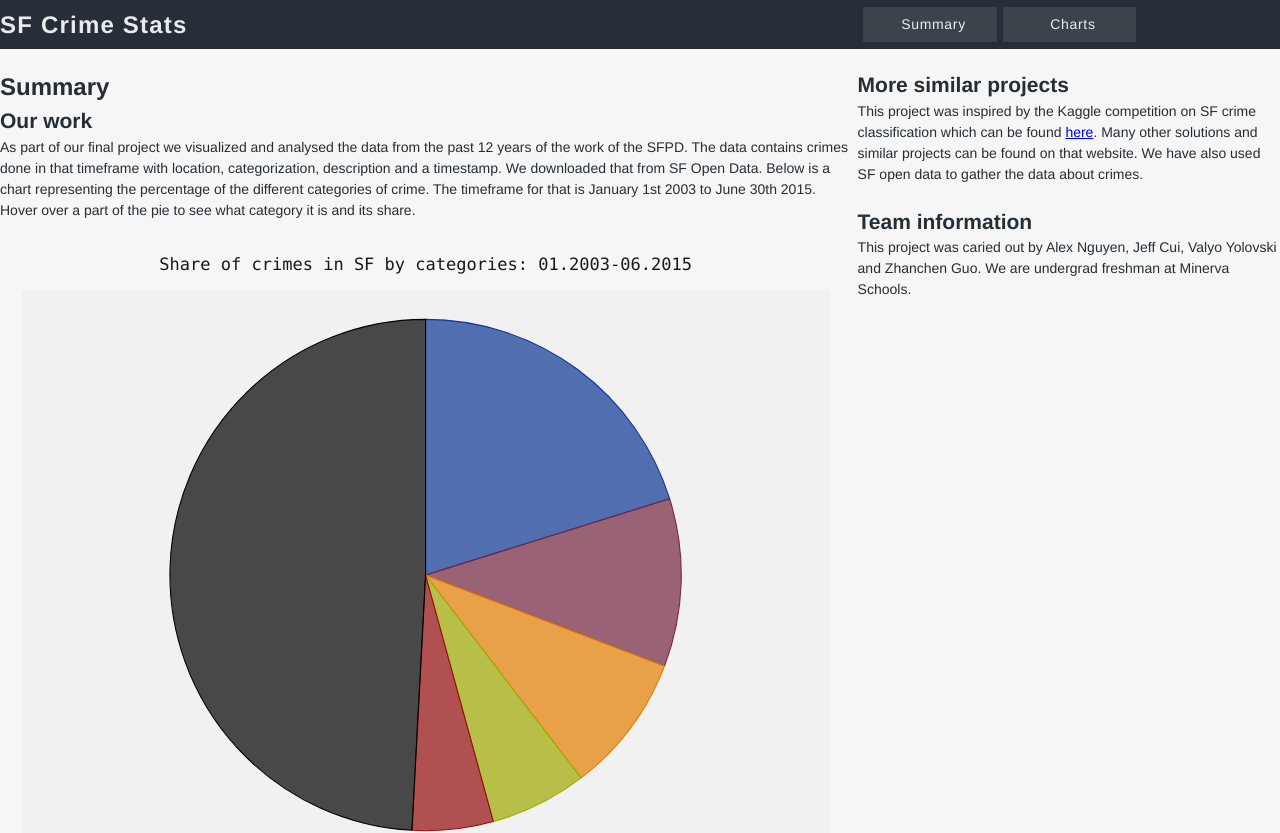
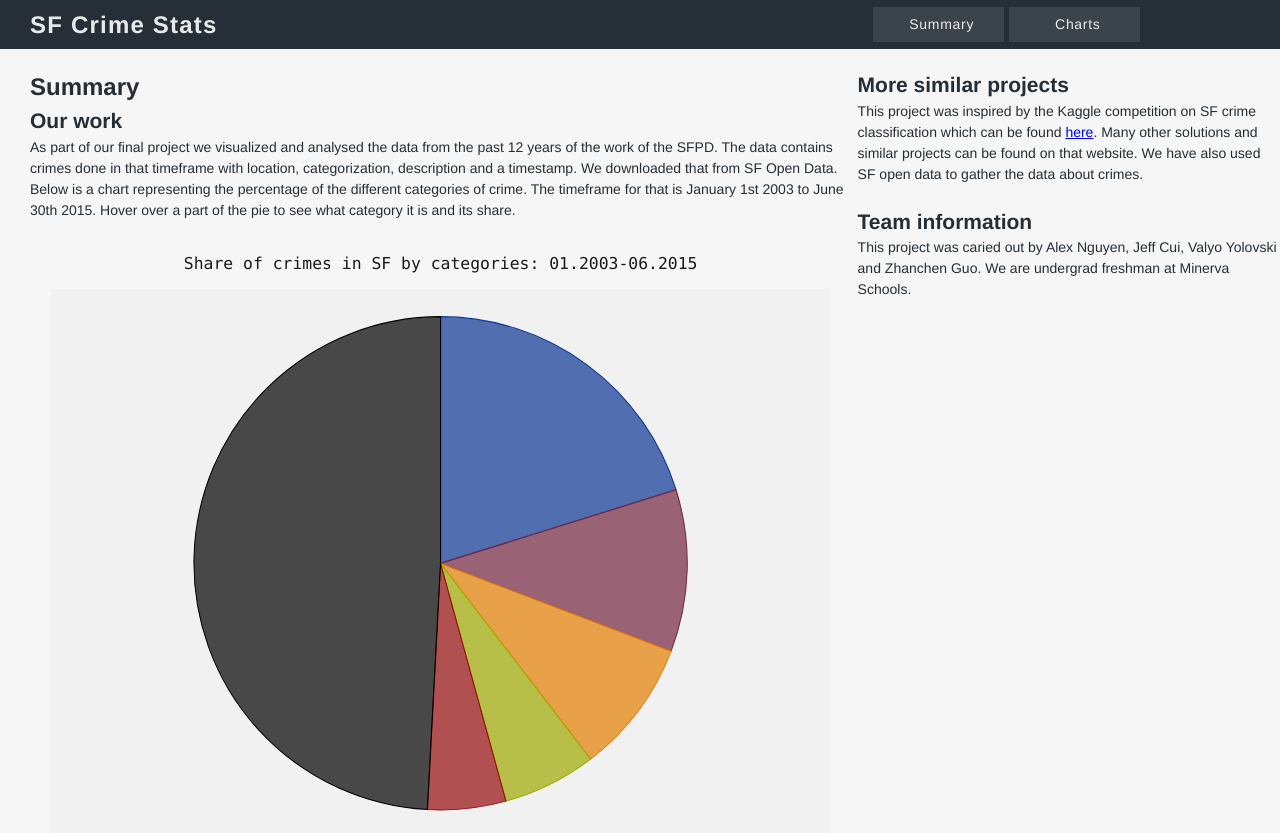
Before and after one commit to valyome/sfcrimeproject, a plain HTML site: page index.html in a window 1280 px wide. Shown: the top 833 px of the page. Drawn offline with nearby package versions, Linux system fonts and the light colour scheme.

Commit message:
added 30px margin to page

```diff
--- a/index.html
+++ b/index.html
@@ -19,7 +19,7 @@
 
 <body class="cf">
 
-  <header class="span3">
+  <header class="span3 titlebar">
   	<div class="inner cf">
   		<h1 class="alt span2">SF Crime Stats</h1>
   	<nav class="span1 col">
@@ -33,7 +33,7 @@
 
   <div id="container" class="cf">
 
-  	<article class="span2">
+  	<article class="span2 maintext">
 				<section>
           <h1>Summary</h1>
           <section>
--- a/style.css
+++ b/style.css
@@ -30,6 +30,10 @@ footer, header, hgroup, menu, nav, section {
 nav ul, nav li { margin: 0; }
 nav ul, ul { list-style:none; }
 
+.titlebar {
+  padding: 0px 0px 0px 30px;
+}
+
 .span1, .span2, .span3{
     float:left;
     -webkit-box-sizing:border-box;
@@ -51,8 +55,8 @@ nav ul, ul { list-style:none; }
 }
 .span2{
   width: 66.5%;
+}
 
-}
 .span3{
   width: 100%;
   margin-left: 0;
@@ -92,6 +96,10 @@ header{
 
 header h1{
   margin: 7px 0 0 0;
+}
+
+.maintext {
+  padding-left: 30px;
 }
 
 #container{
```
Also changed, not shown: charts.html (+2 -2 lines).
